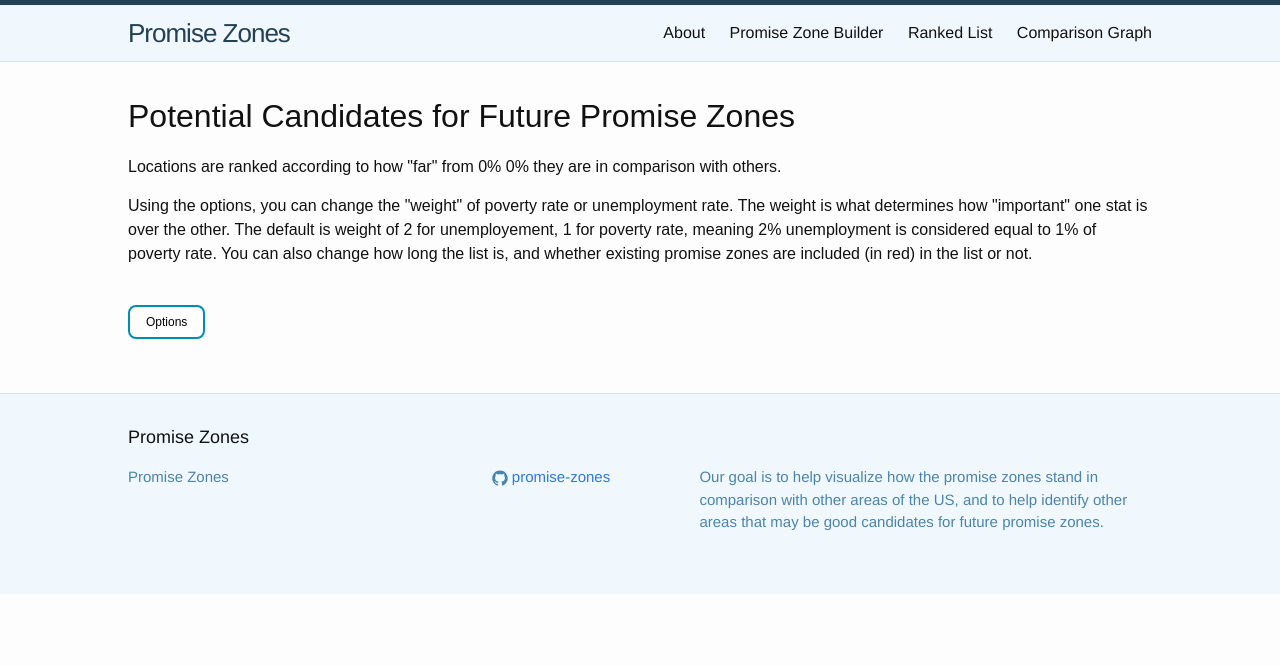
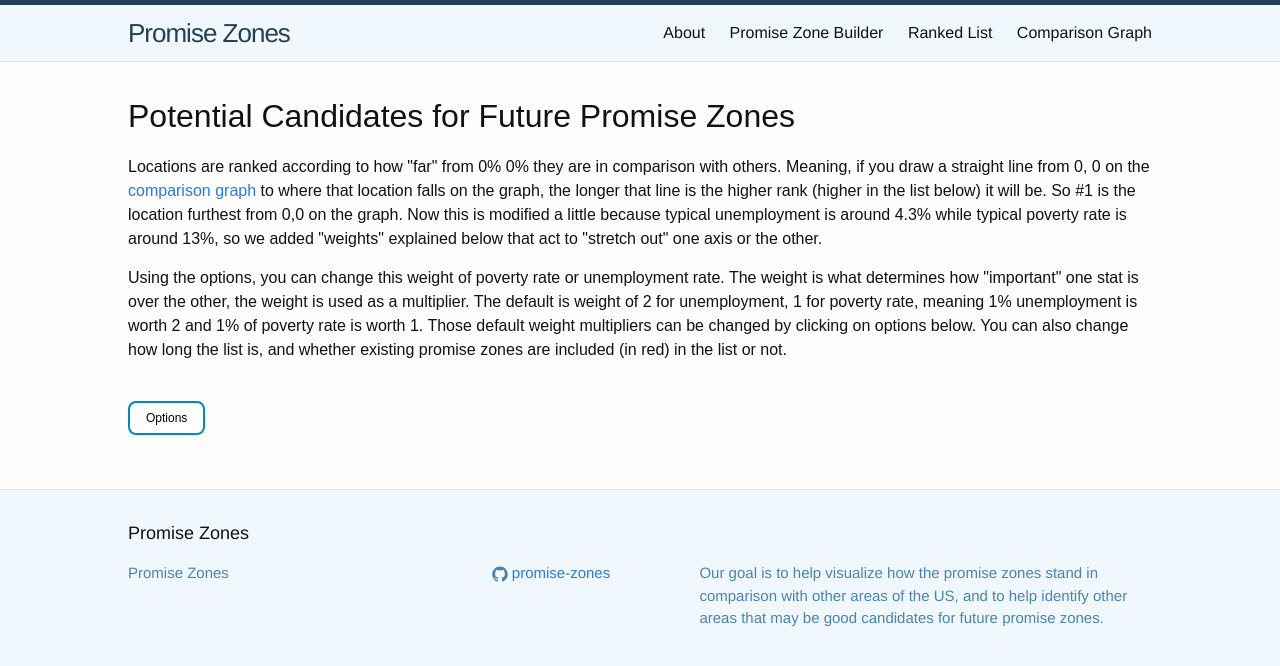
Before and after one commit to promise-zones/promise-zones.github.io, a Jekyll site: the page built from ranked-list.html, in a window 1280 px wide. Shown: the top 666 px of the page. Built offline with Jekyll 4.4.1, drawn with Linux system fonts in a browser that asks for light colours.

Commit message:
Changing wording on ranking description

```diff
--- a/ranked-list.html
+++ b/ranked-list.html
@@ -5,8 +5,8 @@ pageJs: rank
 ---
 <div id="candidates">
 	<h1>Potential Candidates for Future Promise Zones</h1>
-	<p>Locations are ranked according to how "far" from 0% 0% they are in comparison with others.</p>
-	<p>Using the options, you can change the "weight" of poverty rate or unemployment rate. The weight is what determines how "important" one stat is over the other.  The default is weight of 2 for unemployement, 1 for poverty rate, meaning 2% unemployment is considered equal to 1% of poverty rate.  You can also change how long the list is, and whether existing promise zones are included (in red) in the list or not.</p>
+	<p>Locations are ranked according to how "far" from 0% 0% they are in comparison with others.  Meaning, if you draw a straight line from 0, 0 on the <a href="{{ baseurl }}/visualize.html">comparison graph</a> to where that location falls on the graph, the longer that line is the higher rank (higher in the list below) it will be.  So #1 is the location furthest from 0,0 on the graph.  Now this is modified a little because typical unemployment is around 4.3% while typical poverty rate is around 13%, so we added "weights" explained below that act to "stretch out" one axis or the other.</p>
+	<p>Using the options, you can change this weight of poverty rate or unemployment rate. The weight is what determines how "important" one stat is over the other, the weight is used as a multiplier.  The default is weight of 2 for unemployment, 1 for poverty rate, meaning 1% unemployment is worth 2 and 1% of poverty rate is worth 1.  Those default weight multipliers can be changed by clicking on options below.  You can also change how long the list is, and whether existing promise zones are included (in red) in the list or not.</p>
 	<br>
 	<button id="settingsToggle" onclick="candidates.toggleSettings(); return false;">Options</button>
 	<fieldset id="settings" style="display: none;">
```
